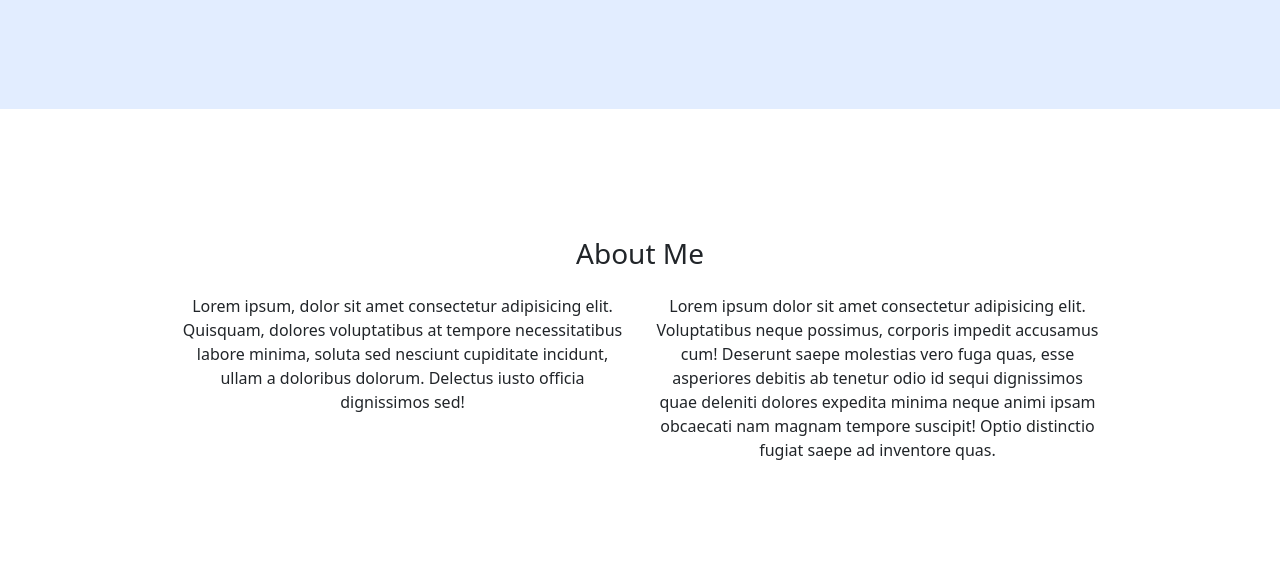
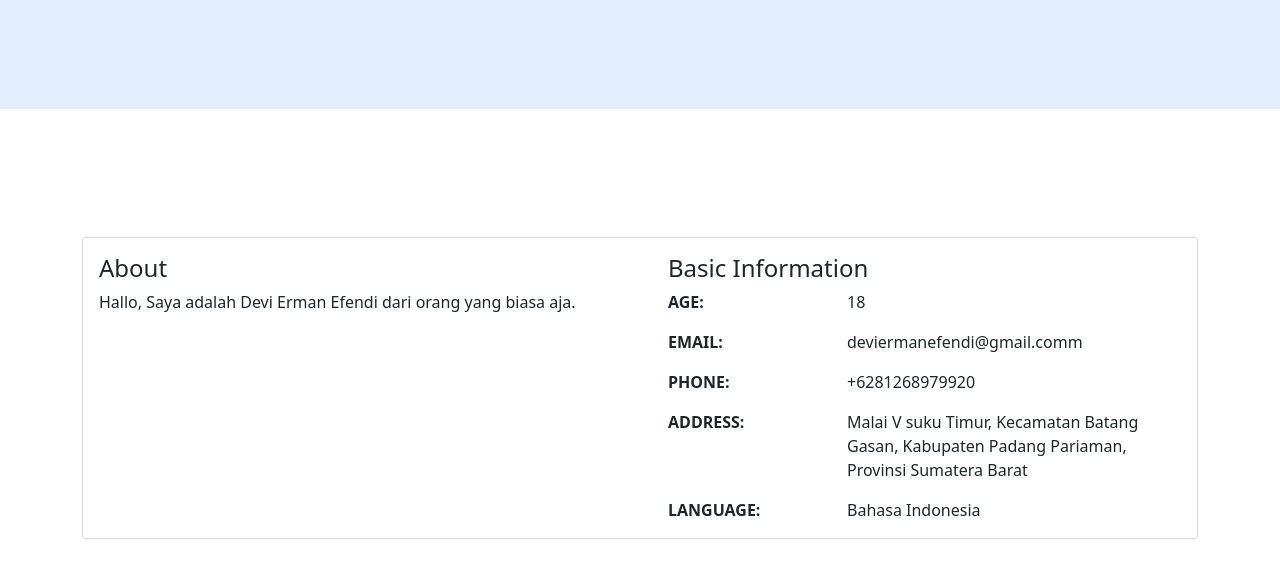
Before and after one commit to devboy2nd/devboy2nd.github.io, a plain HTML site: page index.html in a window 1280 px wide. Shown: the part 375-952 px from the top of the page. Drawn offline with nearby package versions, Linux system fonts and the light colour scheme.

Commit message:
new upload

```diff
--- a/index.html
+++ b/index.html
@@ -55,22 +55,42 @@
     <!-- about-->
 
     <section id="about">
-      <div class="container">
-        <div class="row text-center mb-3">
-          <div class="col">
-            <h3>About Me</h3>
-          </div>
-        </div>
-        <div class="row justify-content-center fs-6 text-center">
-          <div class="col-md-5">
-            <p>
-              Lorem ipsum, dolor sit amet consectetur adipisicing elit. Quisquam, dolores voluptatibus at tempore necessitatibus labore minima, soluta sed nesciunt cupiditate incidunt, ullam a doloribus dolorum. Delectus iusto officia
-              dignissimos sed!
-            </p>
-          </div>
-          <div class="col-md-5">
-            Lorem ipsum dolor sit amet consectetur adipisicing elit. Voluptatibus neque possimus, corporis impedit accusamus cum! Deserunt saepe molestias vero fuga quas, esse asperiores debitis ab tenetur odio id sequi dignissimos quae
-            deleniti dolores expedita minima neque animi ipsam obcaecati nam magnam tempore suscipit! Optio distinctio fugiat saepe ad inventore quas.
+      <div class="section" id="about" tabindex="-1">
+        <div class="container">
+          <div class="card aos-init" data-aos="fade-up" data-aos-offset="10">
+            <div class="row">
+              <div class="col-lg-6 col-md-12">
+                <div class="card-body">
+                  <div class="h4 mt-0 title">About</div>
+                  <p>Hallo, Saya adalah Devi Erman Efendi dari orang yang biasa aja.</p>
+                </div>
+              </div>
+              <div class="col-lg-6 col-md-12">
+                <div class="card-body">
+                  <div class="h4 mt-0 title">Basic Information</div>
+                  <div class="row">
+                    <div class="col-sm-4"><strong class="text-uppercase">Age:</strong></div>
+                    <div class="col-sm-8">18</div>
+                  </div>
+                  <div class="row mt-3">
+                    <div class="col-sm-4"><strong class="text-uppercase">Email:</strong></div>
+                    <div class="col-sm-8">deviermanefendi@gmail.comm</div>
+                  </div>
+                  <div class="row mt-3">
+                    <div class="col-sm-4"><strong class="text-uppercase">Phone:</strong></div>
+                    <div class="col-sm-8">+6281268979920</div>
+                  </div>
+                  <div class="row mt-3">
+                    <div class="col-sm-4"><strong class="text-uppercase">Address:</strong></div>
+                    <div class="col-sm-8">Malai V suku Timur, Kecamatan Batang Gasan, Kabupaten Padang Pariaman, Provinsi Sumatera Barat</div>
+                  </div>
+                  <div class="row mt-3">
+                    <div class="col-sm-4"><strong class="text-uppercase">Language:</strong></div>
+                    <div class="col-sm-8">Bahasa Indonesia</div>
+                  </div>
+                </div>
+              </div>
+            </div>
           </div>
         </div>
       </div>
```
